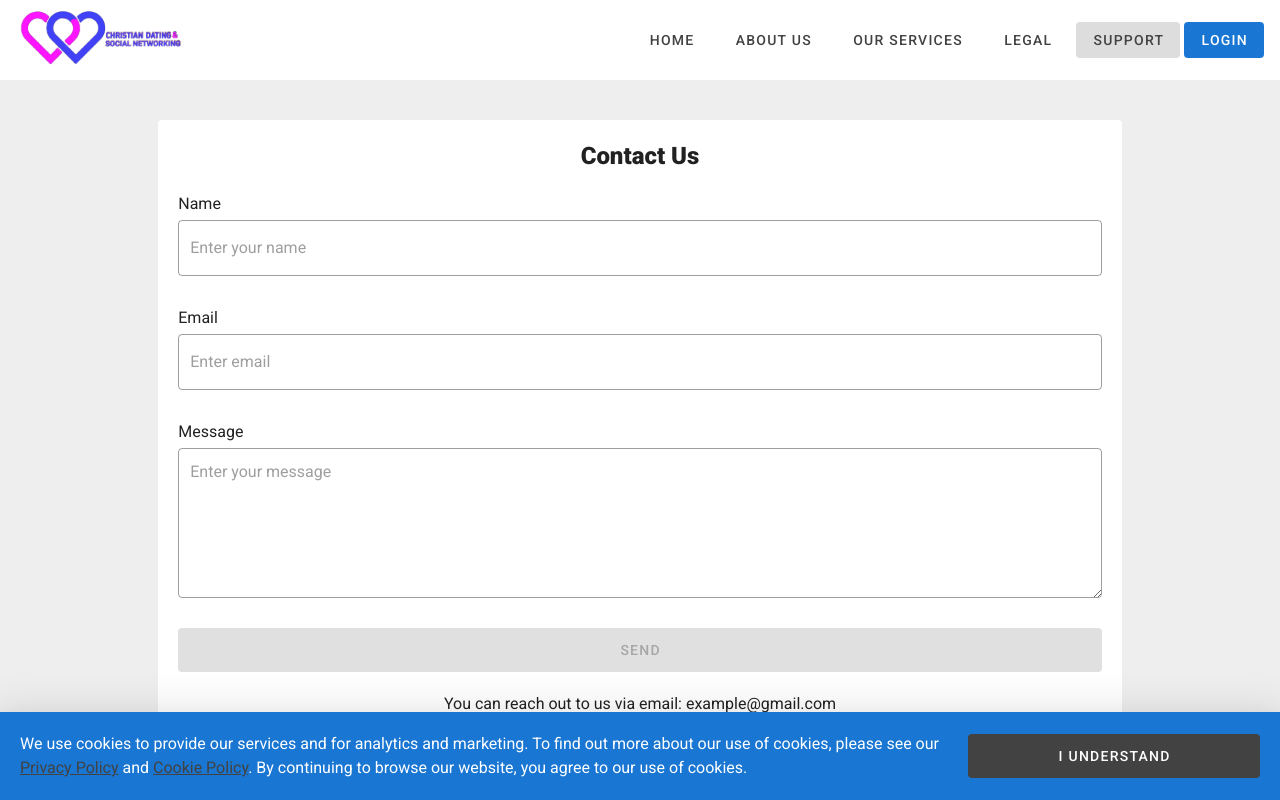
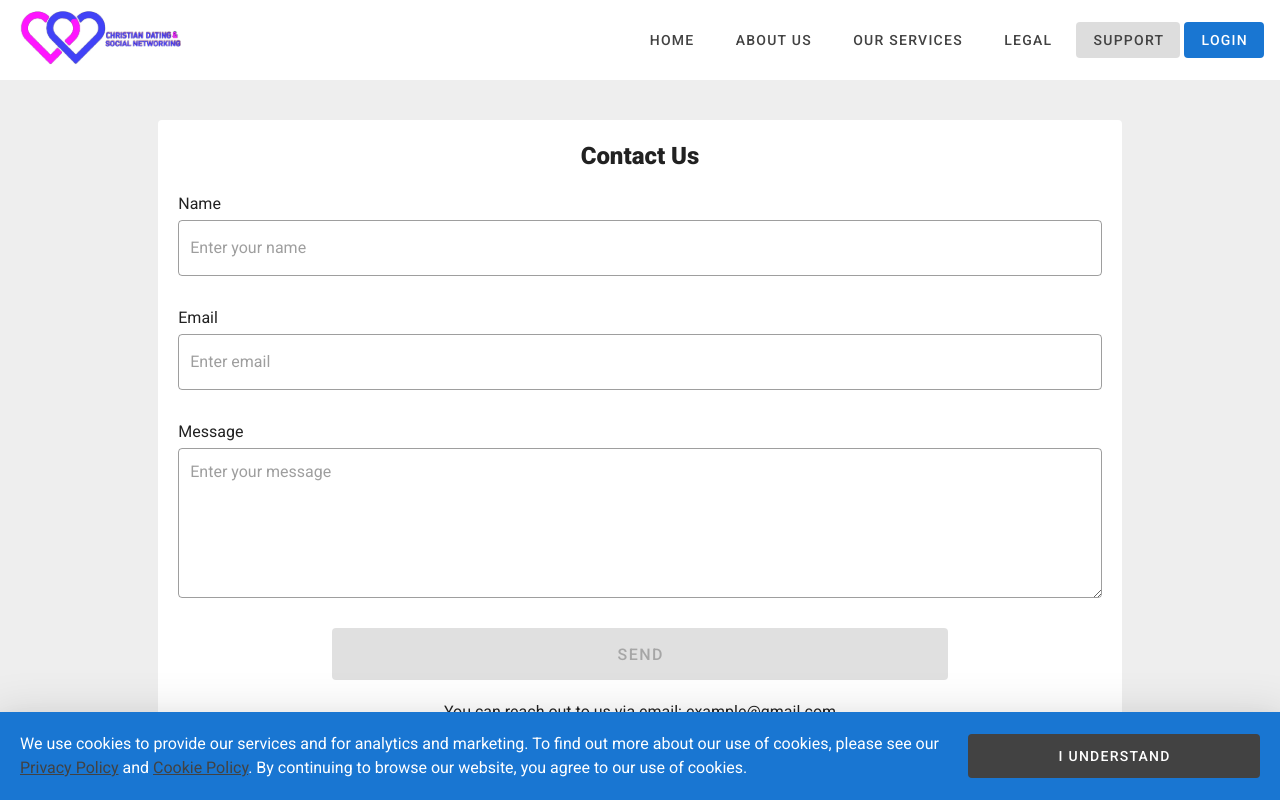
Before and after one commit to symplytheo/christian-dating-site, a Nuxt app: page /contact-us in a window 1280 px wide. Shown: the top 800 px of the page. Built offline with nearby package versions, Linux system fonts and the light colour scheme.

Commit message:
adjust submit button

```diff
--- a/pages/contact-us.vue
+++ b/pages/contact-us.vue
@@ -6,7 +6,7 @@
           <h2 class="text-center font-weight-black text-h5 mb-5">Contact Us</h2>
           <div>
             <v-form v-model="isValid">
-              <v-row no-gutters>
+              <v-row no-gutters justify="center">
                 <v-col cols="12">
                   <div class="mb-1">Name</div>
                   <v-text-field
@@ -41,11 +41,11 @@
                     required
                   />
                 </v-col>
-                <v-col cols="12">
+                <v-col cols="12" sm="10" md="8">
                   <v-btn
                     color="primary"
                     block
-                    large
+                    x-large
                     depressed
                     :disabled="!isValid"
                     :loading="loading"
```
